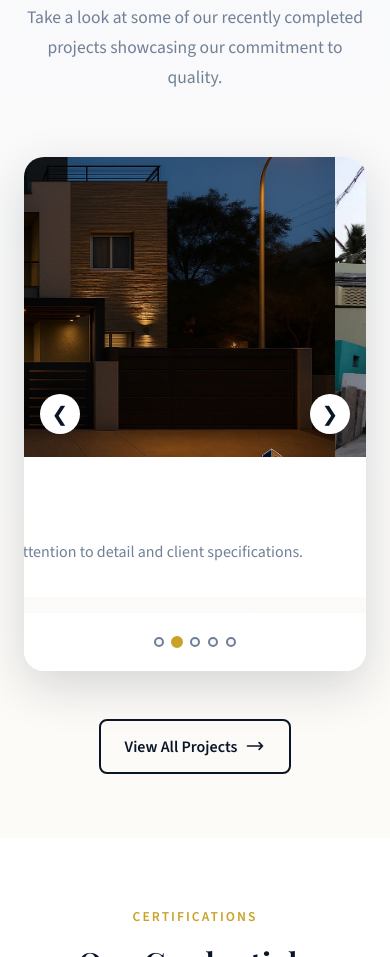
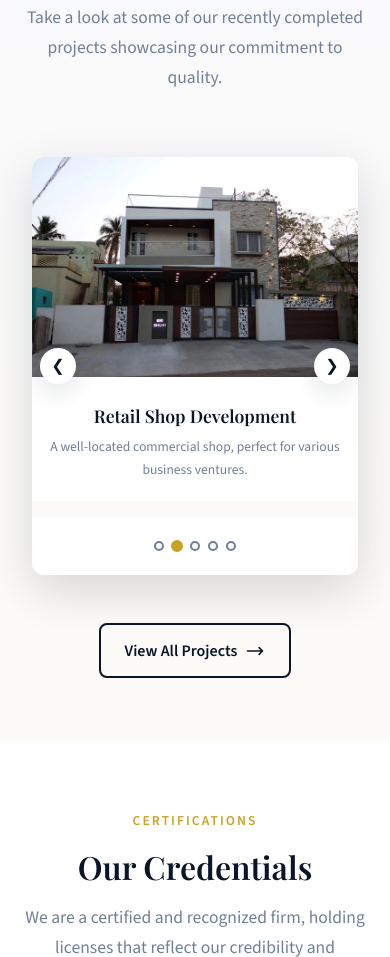
Before and after one commit to DakshProperty/Daksh-Property-Builders, a plain HTML site: page index.html in a window 390 px wide. Shown: the part 6330-7287 px from the top of the page. Drawn offline with nearby package versions, Linux system fonts and the light colour scheme.

Commit message:
Add files via upload

```diff
--- a/index.html
+++ b/index.html
@@ -687,16 +687,20 @@
     .slider-track {
       display: flex;
       transition: transform 0.5s cubic-bezier(0.4, 0, 0.2, 1);
+      width: 100%;
     }
 
     .slider-slide {
       min-width: 100%;
+      width: 100%;
       flex-shrink: 0;
+      box-sizing: border-box;
     }
 
     .slider-item {
       cursor: pointer;
       background: var(--white);
+      width: 100%;
     }
 
     .slider-item img {
@@ -1178,6 +1182,34 @@
         height: 300px;
       }
 
+      .slider-container {
+        margin: 0 1rem;
+        border-radius: 16px;
+        overflow: hidden;
+      }
+
+      .slider-track {
+        display: flex;
+      }
+
+      .slider-slide {
+        min-width: 100%;
+        width: 100%;
+        flex-shrink: 0;
+      }
+
+      .slider-caption {
+        padding: 1.25rem 1.25rem 0.5rem;
+        font-size: 1.25rem;
+        text-align: center;
+      }
+
+      .slider-description {
+        padding: 0 1.25rem 1.5rem;
+        font-size: 0.9rem;
+        text-align: center;
+      }
+
       section {
         padding: 4rem 0;
       }
@@ -1189,9 +1221,37 @@
         font-size: 0.95rem;
       }
 
+      .slider-container {
+        margin: 0 0.5rem;
+        border-radius: 12px;
+      }
+
+      .slider-item img {
+        height: 220px;
+      }
+
+      .slider-caption {
+        padding: 1rem 1rem 0.25rem;
+        font-size: 1.1rem;
+      }
+
+      .slider-description {
+        padding: 0 1rem 1.25rem;
+        font-size: 0.85rem;
+      }
+
       .slider-nav-button {
-        width: 40px;
-        height: 40px;
+        width: 36px;
+        height: 36px;
+        font-size: 1rem;
+      }
+
+      .slider-nav-button.left-4 {
+        left: 0.5rem;
+      }
+
+      .slider-nav-button.right-4 {
+        right: 0.5rem;
       }
     }
   </style>
```
